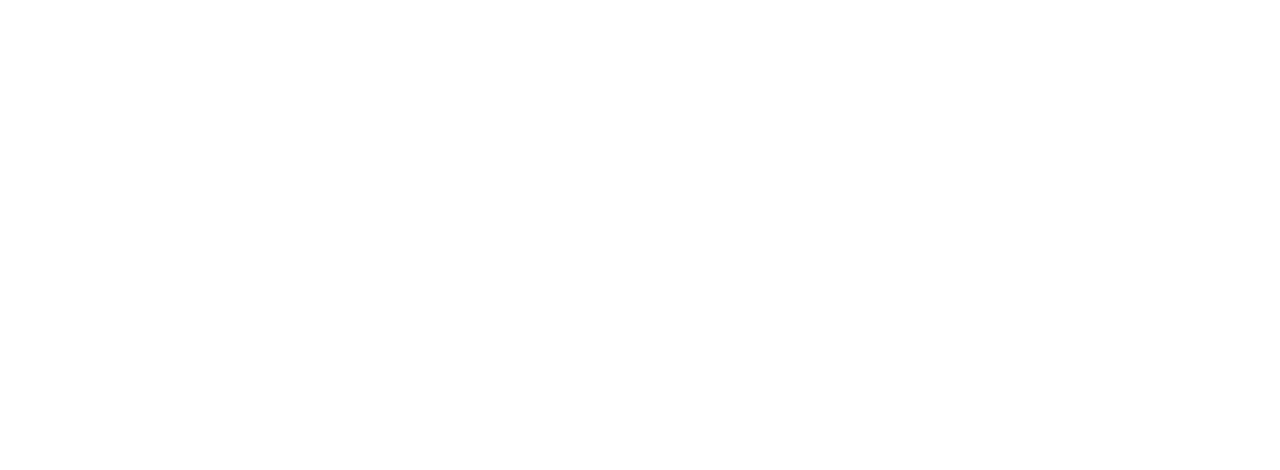
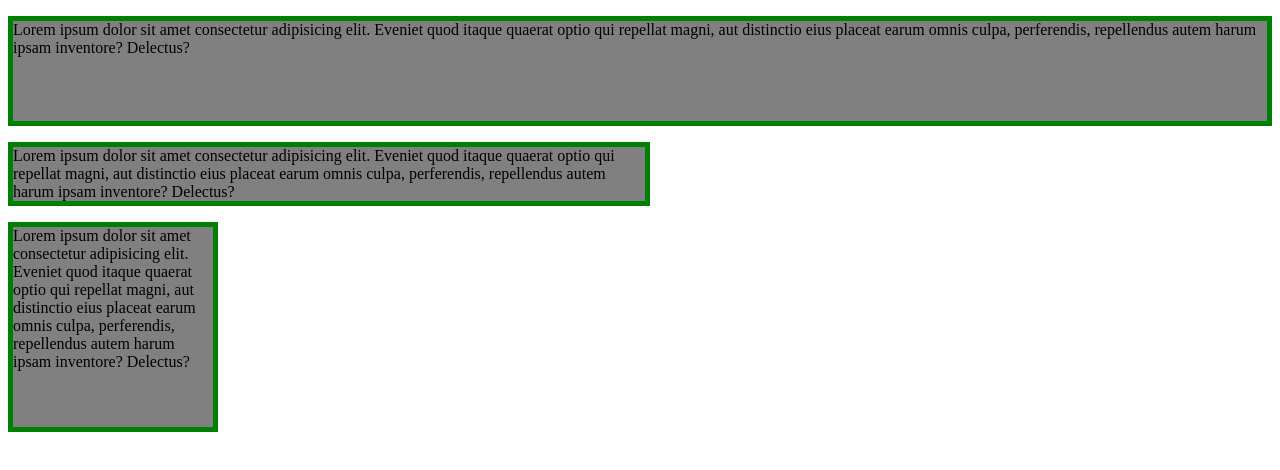
Before and after one commit to NicolasCayez/cours-html-css, a plain HTML site: page index.html in a window 1280 px wide. Drawn offline with Linux system fonts and the light colour scheme.

Commit message:
exo fait

```diff
--- a/index.html
+++ b/index.html
@@ -8,7 +8,9 @@
     <title>Cours html css</title>
 </head>
 <body>
-
+<p>Lorem ipsum dolor sit amet consectetur adipisicing elit. Eveniet quod itaque quaerat optio qui repellat magni, aut distinctio eius placeat earum omnis culpa, perferendis, repellendus autem harum ipsam inventore? Delectus?</p>
+<p>Lorem ipsum dolor sit amet consectetur adipisicing elit. Eveniet quod itaque quaerat optio qui repellat magni, aut distinctio eius placeat earum omnis culpa, perferendis, repellendus autem harum ipsam inventore? Delectus?</p>
+<p>Lorem ipsum dolor sit amet consectetur adipisicing elit. Eveniet quod itaque quaerat optio qui repellat magni, aut distinctio eius placeat earum omnis culpa, perferendis, repellendus autem harum ipsam inventore? Delectus?</p>
 
 </body>
 </html>
--- a/style.css
+++ b/style.css
@@ -0,0 +1,15 @@
+p{
+    background-color: grey;
+    border:solid 5px green;
+}
+
+p:nth-child(1){
+    height:100px;
+}
+p:nth-child(2){
+    width:50%;
+}
+p:nth-child(3){
+    width:200px;
+    height:200px;
+}
```
